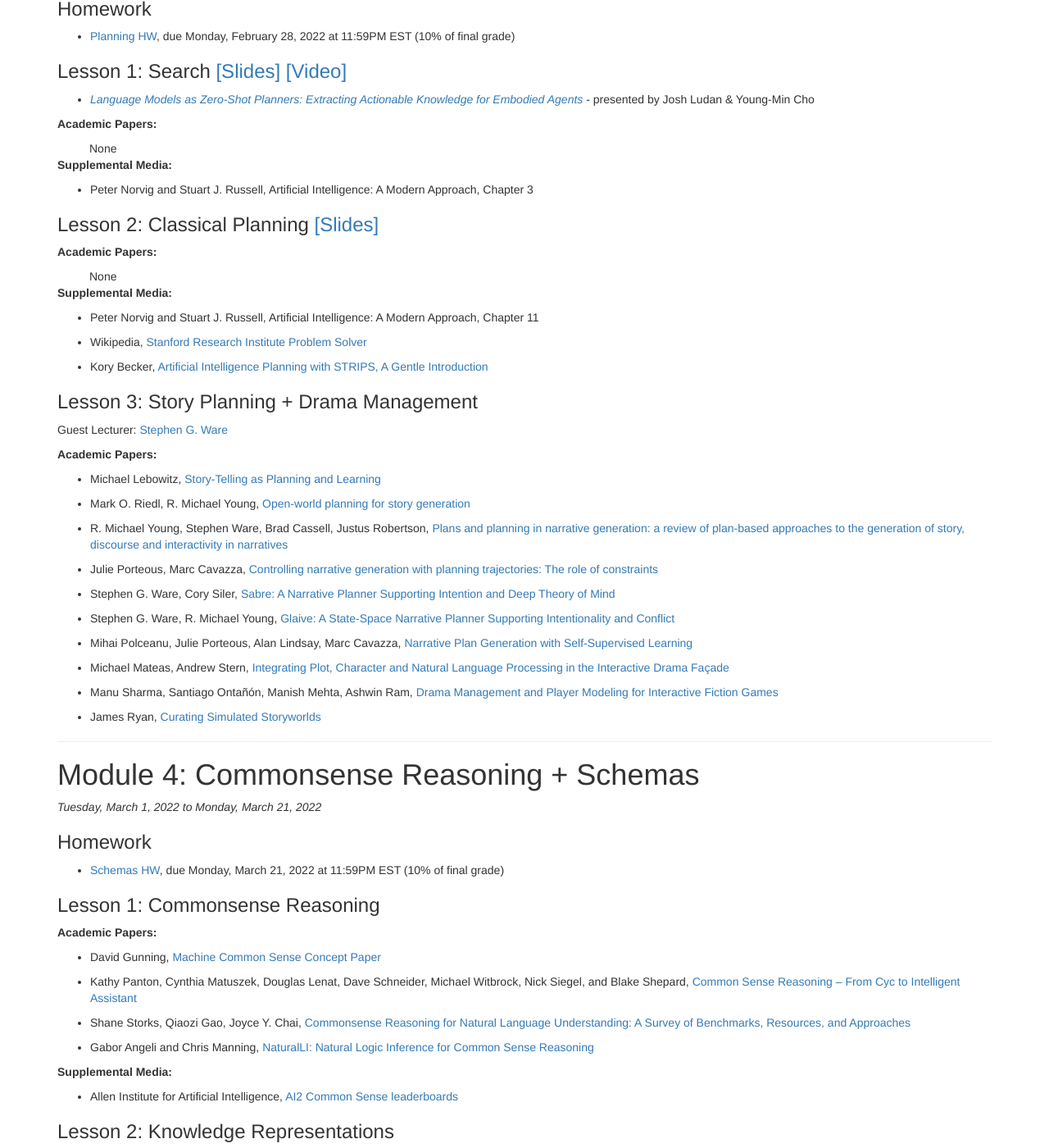
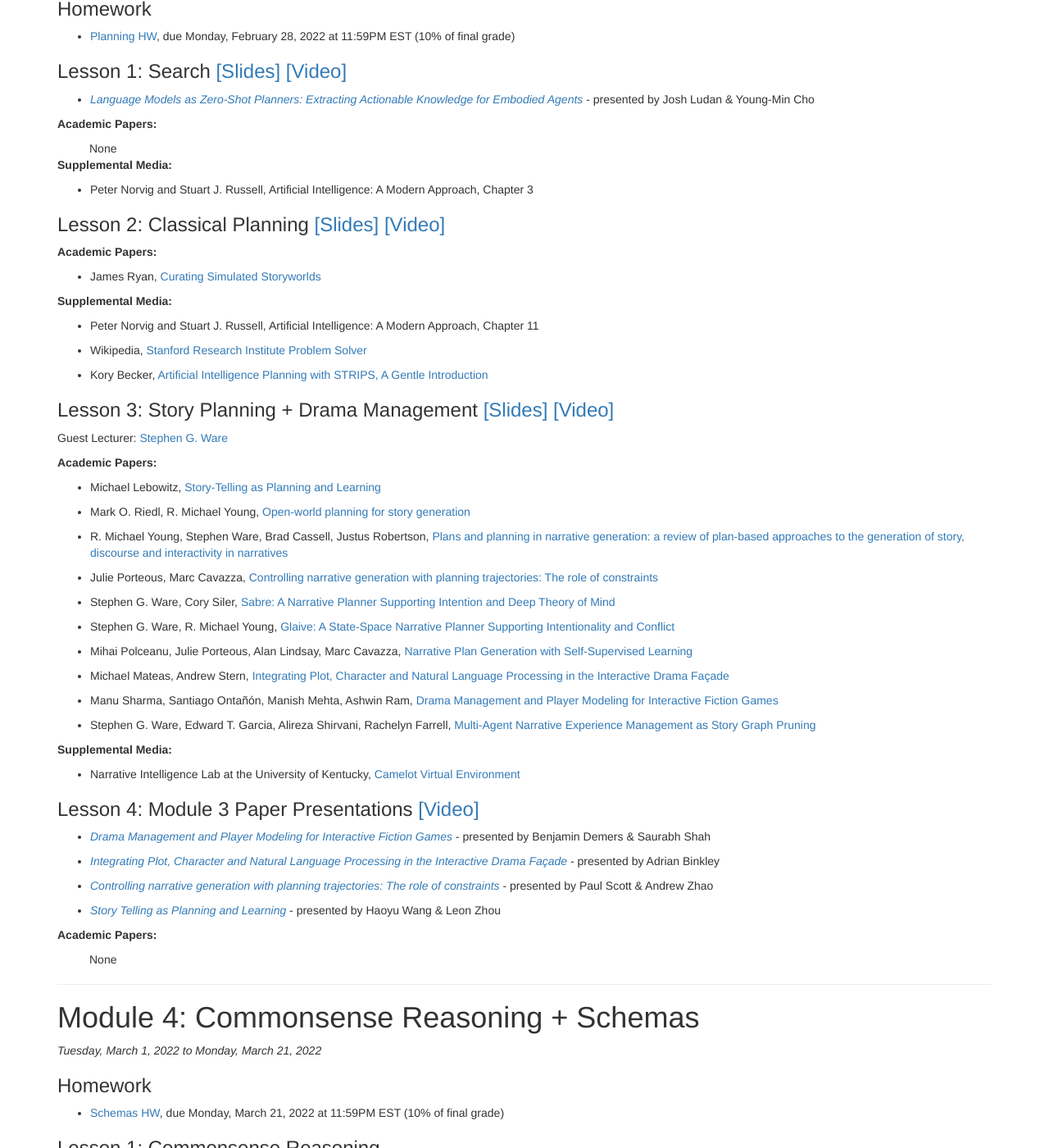
Before and after one commit to interactive-fiction-class/interactive-fiction-class.github.io, a Jekyll site: the page built from modules.md, in a window 1280 px wide and 1400 px high, scrolled down 3491 px. Shown: the whole window at 82% size. Built offline with Jekyll 4.4.1, drawn with Linux system fonts in a browser that asks for light colours; nearby versions of some CDN libraries; a script that is not in the unit is left out.

Commit message:
added papers from 2/22 + presentations for 2/24

```diff
--- a/_data/modules.yaml
+++ b/_data/modules.yaml
@@ -334,7 +334,12 @@
     -
       title: Classical Planning
       slides: https://interactive-fiction-class.org/slides/Search-and-Planning.pdf
-      video:
+      video: https://upenn.hosted.panopto.com/Panopto/Pages/Viewer.aspx?id=3673be5f-af5f-4876-9fda-ae3f0158dcde
+      readings:
+        -
+          title: Curating Simulated Storyworlds
+          authors: James Ryan
+          url: https://www.researchgate.net/publication/330855103_Curating_Simulated_Storyworlds
       optional:
         -
           title: "Artificial Intelligence: A Modern Approach, Chapter 11"
@@ -351,6 +356,13 @@
       title: Story Planning + Drama Management
       guest_speaker: Stephen G. Ware
       guest_url: http://stephengware.com/
+      video: https://upenn.hosted.panopto.com/Panopto/Pages/Viewer.aspx?id=87c84497-a145-4fa1-bd3a-ae4401525e71
+      slides: https://github.com/interactive-fiction-class/interactive-fiction-class.github.io/blob/master/slides/Sabre.pdf
+      optional:
+        -
+          title: Camelot Virtual Environment
+          url: http://cs.uky.edu/~sgware/projects/camelot/v1-2/
+          authors: Narrative Intelligence Lab at the University of Kentucky
       readings:
         -
           title: Story-Telling as Planning and Learning
@@ -389,9 +401,29 @@
           authors: Manu Sharma, Santiago Ontañón, Manish Mehta, Ashwin Ram
           url: https://www.cc.gatech.edu/faculty/ashwin/papers/er-09-10.pdf
         -
-          title: Curating Simulated Storyworlds
-          authors: James Ryan
-          url: https://www.researchgate.net/publication/330855103_Curating_Simulated_Storyworlds
+          title: "Multi-Agent Narrative Experience Management as Story Graph Pruning"
+          authors: Stephen G. Ware, Edward T. Garcia, Alireza Shirvani, Rachelyn Farrell
+          url: http://cs.uky.edu/~sgware/reading/papers/ware2019multi.pdf
+    -
+      title: Module 3 Paper Presentations
+      video: https://upenn.hosted.panopto.com/Panopto/Pages/Viewer.aspx?id=ebe8c581-fbe2-4de2-9937-ae38015e5614
+      presentations:
+        -
+          presenters: "Benjamin Demers & Saurabh Shah"
+          title: Drama Management and Player Modeling for Interactive Fiction Games
+          url: https://www.cc.gatech.edu/faculty/ashwin/papers/er-09-10.pdf
+        -
+          presenters: Adrian Binkley
+          title: Integrating Plot, Character and Natural Language Processing in the Interactive Drama Façade
+          url: https://www.semanticscholar.org/paper/Integrating-Plot%2C-Character-and-Natural-Language-in-Mateas-Stern/6c92ac4eb449b53ce9a7b0dd94316da17a394446
+        -
+          presenters: "Paul Scott & Andrew Zhao"
+          title: "Controlling narrative generation with planning trajectories: The role of constraints"
+          url: https://www.researchgate.net/publication/220920127_Controlling_Narrative_Generation_with_Planning_Trajectories_The_Role_of_Constraints
+        -
+          presenters: "Haoyu Wang & Leon Zhou"
+          title: Story Telling as Planning and Learning
+          url: https://www.sciencedirect.com/science/article/pii/0304422X85900154
 -
   module_number: 4
   start_date: 2022-03-01
```
